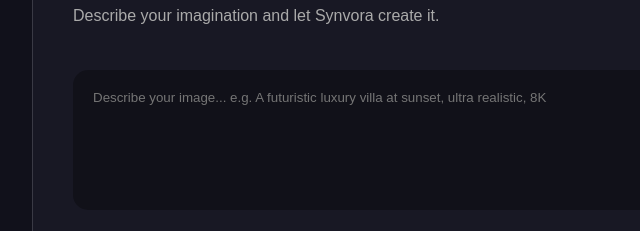
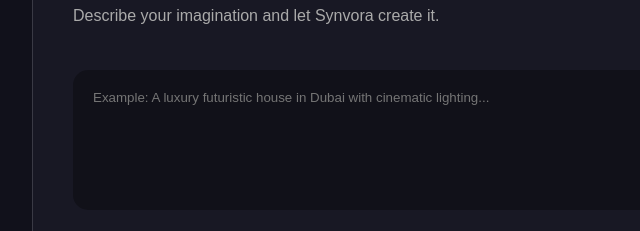
Before and after one commit to anonymous-boy332/Synvora-AI, a plain HTML site: page ai-image.html in a window 1280 px wide. Shown: the part 205-436 px from the top of the page, 268-908 px from the left. Drawn offline with Linux system fonts and the light colour scheme.

Commit message:
Modify textarea placeholder in ai-image.html
Updated textarea placeholder text for clarity.

```diff
--- a/ai-image.html
+++ b/ai-image.html
@@ -89,9 +89,8 @@
 
 
             <textarea
-    id="imagePrompt"
-    placeholder="Describe your image... e.g. A futuristic luxury villa at sunset, ultra realistic, 8K">
-</textarea>
+            id="imagePrompt"
+            placeholder="Example: A luxury futuristic house in Dubai with cinematic lighting..."></textarea>
 
 
 
```
